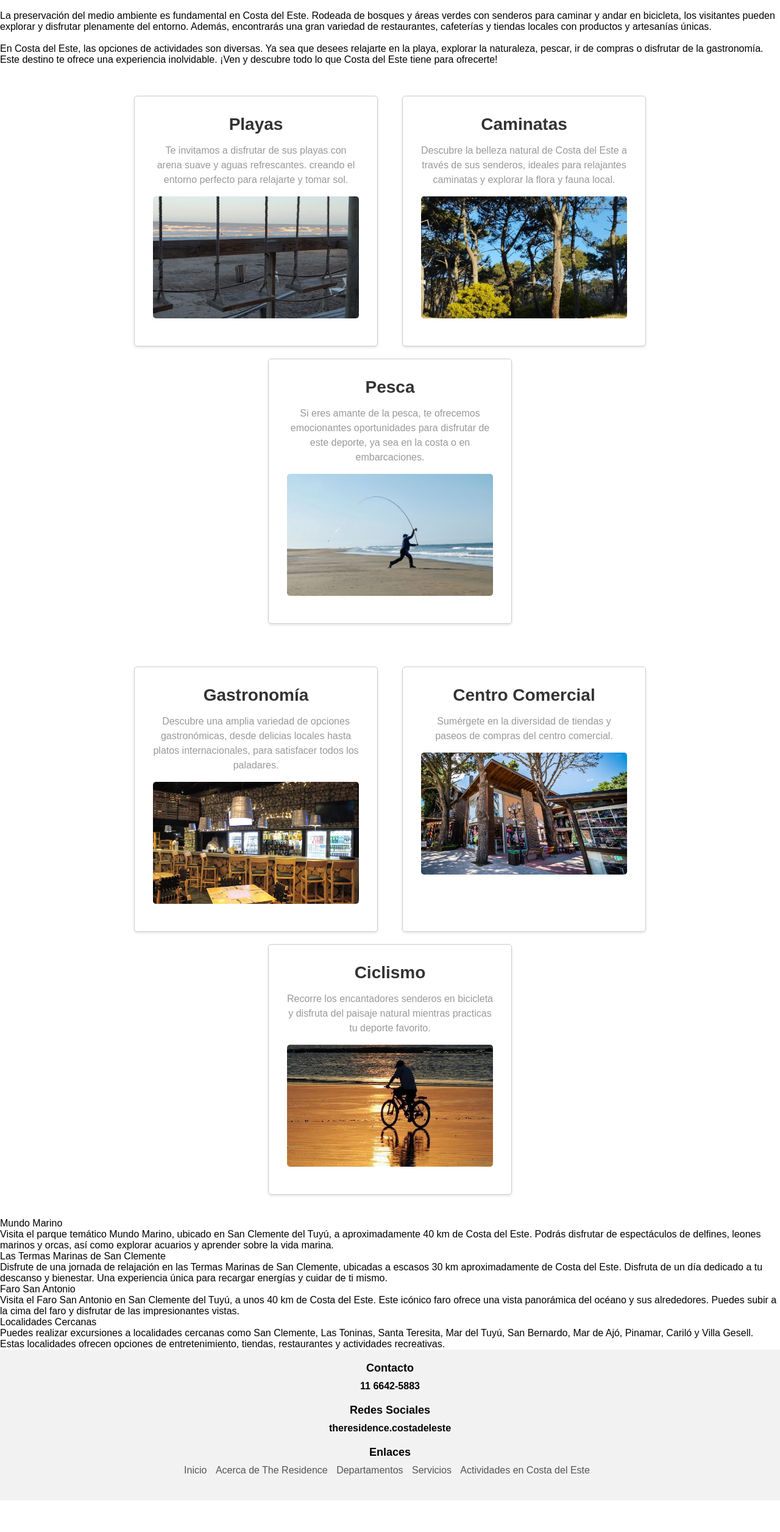
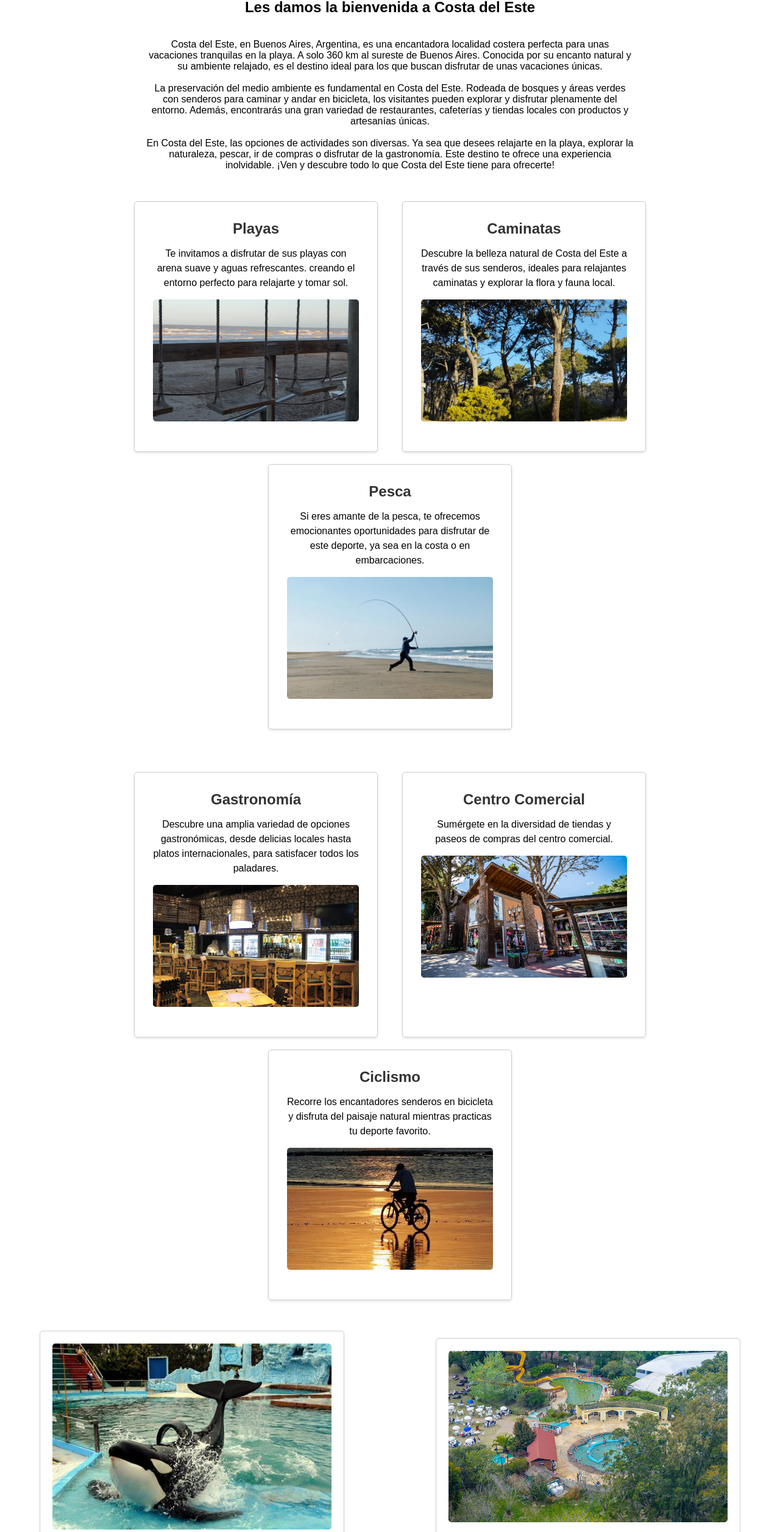
Before and after one commit to Andres-Villante/the_residence, a plain HTML site: page pages/actividades.html in a window 1280 px wide. Shown: the part 288-2800 px from the top of the page at 61% size. Before the commit the page ends 2748 px from the top, so only its background shows below. Drawn offline with Linux system fonts and the light colour scheme.

Commit message:
cambios de css en actividades

```diff
--- a/css/styles.css
+++ b/css/styles.css
@@ -518,12 +518,40 @@ tr:nth-child(even) {
         Estilos para el actividades.html
 =======================================*/
 
+
+/* Titulos de actividades */
+
+.titulo-actividades {
+  text-align: center;
+  font-size: 32px;
+  margin-bottom: 10px;
+}
+
+.subtitulo-actividades {
+  text-align: center;
+  font-size: 48px;
+  margin-bottom: 20px;
+}
+
+.bienvenida-actividades {
+  text-align: center;
+  font-size: 24px;
+  margin-bottom: 20px;
+}
+
+.descripcion-actividades {
+  text-align: center;
+  margin: 0 auto;
+  max-width: 800px;
+}
+
 /* Tarjetas Actividades */
 
 .departamentos_servicios {
   display: flex;
   justify-content: center;
   flex-wrap: wrap;
+  margin-bottom: 30px; /* Agregado para separar de las tarjetas de localidades */
 }
 
 .tarjeta {
@@ -534,20 +562,16 @@ tr:nth-child(even) {
   border-radius: 5px;
   box-shadow: 0 2px 4px rgba(0, 0, 0, 0.1);
   padding: 30px;
-  display: flex;
-  flex-direction: column;
-  align-items: center;
   border: 1px solid #cccccc;
 }
 
 .tarjeta__titulo {
   color: #333333;
-  font-size: 28px;
+  font-size: 24px; /* Reducido el tamaño de fuente */
   margin-bottom: 15px;
 }
 
 .tarjeta__descripcion {
-  color: #999999;
   font-size: 16px;
   line-height: 1.5;
   margin-bottom: 15px;
@@ -562,10 +586,50 @@ tr:nth-child(even) {
   margin-bottom: 15px;
 }
 
-.tarjeta__enlace {
-  text-decoration: none;
-  color: #ffffff;
+/* Estilos para Localidades Cercanas */
+
+.cards-container {
+  display: grid;
+  grid-template-columns: repeat(2, 1fr);
+  justify-content: center;
+  align-items: center;
+  text-align: center;
+  gap: 20px;
+  margin-bottom: 30px; /* Agregado para separar de las tarjetas anteriores */
 }
+
+.cards-localidades {
+  width: 500px; /* Ajustado el ancho para una mejor visualización */
+  border: 1px solid #ccc;
+  border-radius: 5px;
+  padding: 20px;
+  margin: 0 auto;
+  box-sizing: border-box;
+}
+
+.cards-localidades img {
+  width: 100%;
+  height: auto;
+  border-radius: 5px;
+  margin-bottom: 10px; /* Añadido margen inferior */
+}
+
+.card-localidades-header {
+  font-size: 24px;
+  font-weight: bold;
+  margin-top: 10px;
+  margin-bottom: 10px; /* Añadido margen inferior */
+}
+
+.card-localidades-body {
+  margin-top: 10px;
+}
+
+.card-localidades-body p {
+  margin-bottom: 10px;
+}
+
+
 
 /*======================================
           Estilos para el servicios.html
--- a/pages/actividades.html
+++ b/pages/actividades.html
@@ -27,16 +27,18 @@
     </header>
 
     <main>
-        <h2>Actividades para hacer en</h2>
-        <h1>Costa del Este</h1>
+        <h2 class="titulo-actividades">Actividades para hacer en</h2>
+        <h1 class="subtitulo-actividades">Costa del Este</h1>
 
-        <h3>Les damos la bienvenida a Costa del Este</h3>
+        <h3 class="bienvenida-actividades">Les damos la bienvenida a Costa del Este</h3>
 
-        <p>Costa del Este, en Buenos Aires, Argentina, es una encantadora localidad costera perfecta para unas vacaciones tranquilas en la playa. A solo 360 km al sureste de Buenos Aires. Conocida por su encanto natural y su ambiente relajado, es el destino ideal para los que  buscan disfrutar de unas vacaciones únicas.
+        <p class="descripcion-actividades">
+            Costa del Este, en Buenos Aires, Argentina, es una encantadora localidad costera perfecta para unas vacaciones tranquilas en la playa. A solo 360 km al sureste de Buenos Aires. Conocida por su encanto natural y su ambiente relajado, es el destino ideal para los que buscan disfrutar de unas vacaciones únicas.
 
             La preservación del medio ambiente es fundamental en Costa del Este. Rodeada de bosques y áreas verdes con senderos para caminar y andar en bicicleta, los visitantes pueden explorar y disfrutar plenamente del entorno. Además, encontrarás una gran variedad de restaurantes, cafeterías y tiendas locales con productos y artesanías únicas.
 
-        En Costa del Este, las opciones de actividades son diversas. Ya sea que desees relajarte en la playa, explorar la naturaleza, pescar, ir de compras o disfrutar de la gastronomía. Este destino te ofrece una experiencia inolvidable. ¡Ven y descubre todo lo que Costa del Este tiene para ofrecerte!</p>
+            En Costa del Este, las opciones de actividades son diversas. Ya sea que desees relajarte en la playa, explorar la naturaleza, pescar, ir de compras o disfrutar de la gastronomía. Este destino te ofrece una experiencia inolvidable. ¡Ven y descubre todo lo que Costa del Este tiene para ofrecerte!
+        </p>
 
         <div class="departamentos_servicios">
             <div class="tarjeta tarjeta--departamentos">
@@ -78,34 +80,37 @@
             </div>
         </div>
 
-
-        <img src="" alt="">
-
-        <div class="cards-actividades-3">
-            <div class="card-header">Mundo Marino</div>
-            <div class="card-body">
+        <div class="cards-container">
+            <div class="cards-localidades">
+                <img src="/img/actividades/mundo_marino.jpg" alt="">
+                <div class="card-localidades-header">Mundo Marino</div>
+                <div class="card-localidades-body">
                     <p>Visita el parque temático Mundo Marino, ubicado en San Clemente del Tuyú, a aproximadamente 40 km de Costa del Este. Podrás disfrutar de espectáculos de delfines, leones marinos y orcas, así como explorar acuarios y aprender sobre la vida marina.</p>
                 </div>
             </div>
 
-        <div class="cards-actividades-3">
-            <div class="card-header">Las Termas Marinas de San Clemente</div>
-            <div class="card-body">
+            <div class="cards-localidades">
+                <img src="/img/actividades/termas.jpg" alt="">
+                <div class="card-localidades-header">Las Termas Marinas de San Clemente</div>
+                <div class="card-localidades-body">
                     <p>Disfrute de una jornada de relajación en las Termas Marinas de San Clemente, ubicadas a escasos 30 km aproximadamente de Costa del Este. Disfruta de un día dedicado a tu descanso y bienestar. Una experiencia única para recargar energías y cuidar de ti mismo.</p>
                 </div>
             </div>
 
-        <div class="cards-actividades-4">
-            <div class="card-header">Faro San Antonio </div>
-            <div class="card-body">
+            <div class="cards-localidades">
+                <img src="/img/actividades/faro.jpg" alt="">
+                <div class="card-localidades-header">Faro San Antonio </div>
+                <div class="card-localidades-body">
                     <p>Visita el Faro San Antonio en San Clemente del Tuyú, a unos 40 km de Costa del Este. Este icónico faro ofrece una vista panorámica del océano y sus alrededores. Puedes subir a la cima del faro y disfrutar de las impresionantes vistas.</p>
                 </div>
             </div>
 
-        <div class="cards-actividades-4">
-            <div class="card-header">Localidades Cercanas</div>
-            <div class="card-body">
+            <div class="cards-localidades">
+                <img src="/img/actividades/localidades_cercanas_chica.jpg" alt="">
+                <div class="card-localidades-header">Localidades Cercanas</div>
+                <div class="card-localidades-body">
                     <p>Puedes realizar excursiones a localidades cercanas como San Clemente, Las Toninas, Santa Teresita, Mar del Tuyú, San Bernardo, Mar de Ajó, Pinamar, Cariló y Villa Gesell. Estas localidades ofrecen opciones de entretenimiento, tiendas, restaurantes y actividades recreativas.</p>
+                </div>
             </div>
         </div>
     </main>
```
Lines whose indentation alone changed are shown as unchanged.
